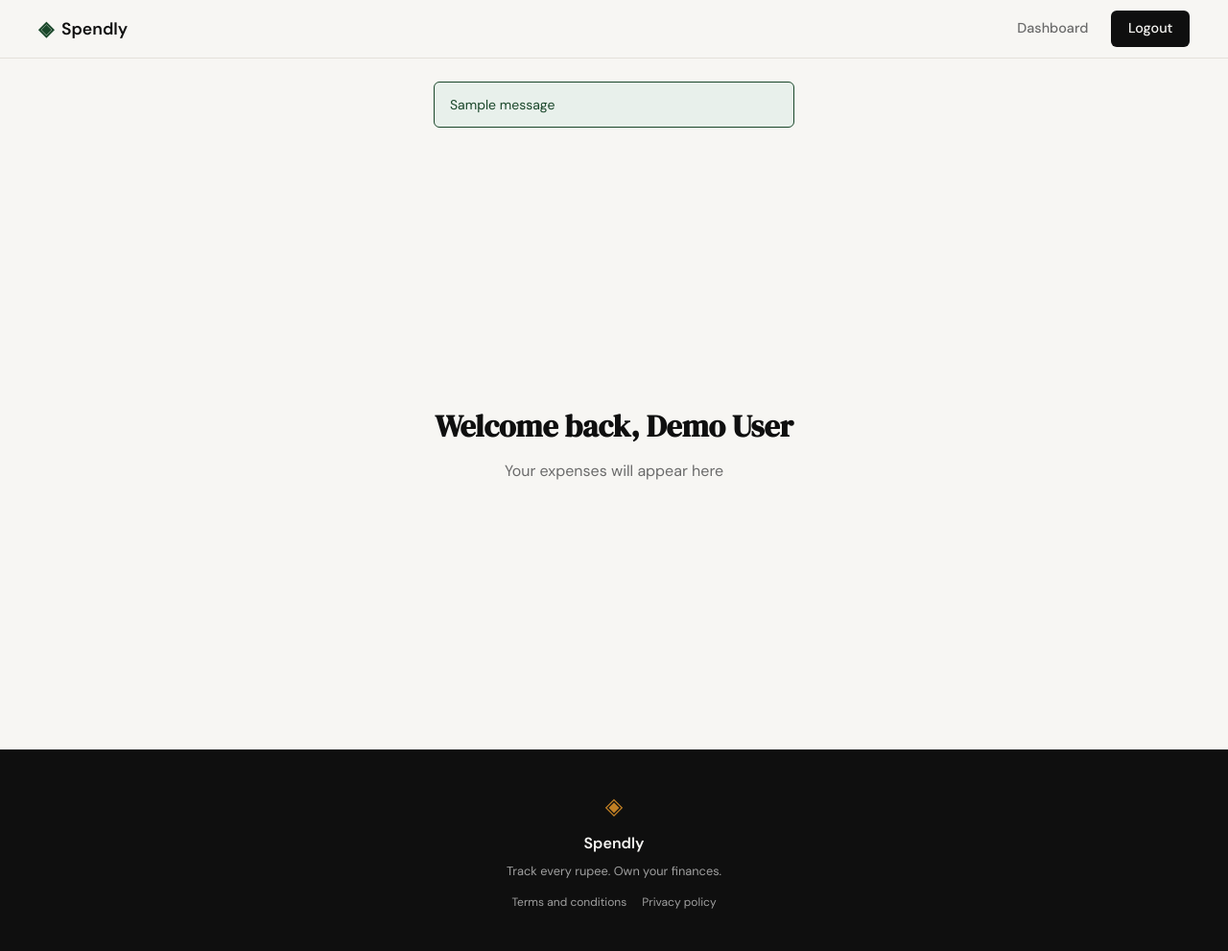
After one commit to Shantanu-0101/Spendly-Expense_tracker, a Flask app: page /dashboard in a window 1280 px wide. The commit adds this page. Shown: the whole page at 96% size. Run offline with Flask 3, Linux system fonts and the light colour scheme; a user stored in the database is signed in; one stand-in notice (Sample message) is shown.

Commit message:
add login logout

```diff
--- a/app.py
+++ b/app.py
@@ -1,12 +1,32 @@
-from flask import Flask, render_template
+import os
+import functools
+import sqlite3
+
+from flask import Flask, render_template, request, redirect, url_for, flash, session
+from werkzeug.security import generate_password_hash, check_password_hash
 
 from database.db import get_db, init_db, seed_db
 
 app = Flask(__name__)
+app.secret_key = os.environ.get("SECRET_KEY", "dev-fallback-key")
 
 with app.app_context():
     init_db()
     seed_db()
+
+
+# ------------------------------------------------------------------ #
+# Auth decorator                                                      #
+# ------------------------------------------------------------------ #
+
+def login_required(f):
+    @functools.wraps(f)
+    def decorated(*args, **kwargs):
+        if session.get("user_id") is None:
+            flash("Please sign in to continue")
+            return redirect(url_for("login"))
+        return f(*args, **kwargs)
+    return decorated
 
 
 # ------------------------------------------------------------------ #
@@ -18,14 +38,82 @@ def landing():
     return render_template("landing.html")
 
 
-@app.route("/register")
+@app.route("/register", methods=["GET", "POST"])
 def register():
-    return render_template("register.html")
+    if session.get("user_id"):
+        return redirect(url_for("dashboard"))
+
+    if request.method == "GET":
+        return render_template("register.html", name="", email="")
+
+    name = request.form.get("name", "").strip()
+    email = request.form.get("email", "").strip()
+    password = request.form.get("password", "")
+
+    error = None
+    if not name:
+        error = "Name is required"
+    elif "@" not in email:
+        error = "A valid email address is required"
+    elif len(password) < 8:
+        error = "Password must be at least 8 characters"
+
+    if error:
+        return render_template("register.html", error=error, name=name, email=email)
+
+    conn = get_db()
+    try:
+        conn.execute(
+            "INSERT INTO users (name, email, password_hash) VALUES (?, ?, ?)",
+            (name, email, generate_password_hash(password)),
+        )
+        conn.commit()
+    except sqlite3.IntegrityError:
+        conn.close()
+        return render_template(
+            "register.html",
+            error="An account with this email already exists",
+            name=name,
+            email=email,
+        )
+    conn.close()
+
+    flash("Account created — please sign in")
+    return redirect(url_for("login"))
 
 
-@app.route("/login")
+@app.route("/login", methods=["GET", "POST"])
 def login():
-    return render_template("login.html")
+    if session.get("user_id"):
+        return redirect(url_for("dashboard"))
+
+    if request.method == "GET":
+        return render_template("login.html", email="")
+
+    email = request.form.get("email", "").strip()
+    password = request.form.get("password", "")
+
+    if not email or not password:
+        return render_template("login.html", error="Invalid email or password", email=email)
+
+    conn = get_db()
+    user = conn.execute(
+        "SELECT id, name, password_hash FROM users WHERE email = ?", (email,)
+    ).fetchone()
+    conn.close()
+
+    if not user or not check_password_hash(user["password_hash"], password):
+        return render_template("login.html", error="Invalid email or password", email=email)
+
+    session["user_id"] = user["id"]
+    session["user_name"] = user["name"]
+    return redirect(url_for("dashboard"))
+
+
+@app.route("/dashboard")
+@login_required
+def dashboard():
+    return render_template("dashboard.html", name=session["user_name"])
 
 
 @app.route("/terms")
@@ -38,31 +126,37 @@ def privacy():
     return render_template("privacy.html")
 
 
+@app.route("/logout")
+@login_required
+def logout():
+    session.clear()
+    return redirect(url_for("landing"))
+
+
 # ------------------------------------------------------------------ #
 # Placeholder routes — students will implement these                  #
 # ------------------------------------------------------------------ #
 
-@app.route("/logout")
-def logout():
-    return "Logout — coming in Step 3"
-
-
 @app.route("/profile")
+@login_required
 def profile():
     return "Profile page — coming in Step 4"
 
 
 @app.route("/expenses/add")
+@login_required
 def add_expense():
     return "Add expense — coming in Step 7"
 
 
 @app.route("/expenses/<int:id>/edit")
+@login_required
 def edit_expense(id):
     return "Edit expense — coming in Step 8"
 
 
 @app.route("/expenses/<int:id>/delete")
+@login_required
 def delete_expense(id):
     return "Delete expense — coming in Step 9"
 
--- a/static/css/style.css
+++ b/static/css/style.css
@@ -536,6 +536,55 @@ a { color: inherit; text-decoration: none; }
 .auth-switch a:hover { text-decoration: underline; }
 
 /* ------------------------------------------------------------------ */
+/* Flash messages                                                      */
+/* ------------------------------------------------------------------ */
+
+.flash-wrapper {
+    max-width: var(--auth-width);
+    margin: 1.5rem auto 0;
+    padding: 0 2rem;
+}
+
+.flash-message {
+    background: var(--accent-light);
+    color: var(--accent);
+    border: 1px solid var(--accent);
+    border-radius: var(--radius-sm);
+    padding: 0.75rem 1rem;
+    font-size: 0.875rem;
+    margin-bottom: 0.5rem;
+}
+
+/* ------------------------------------------------------------------ */
+/* Dashboard                                                           */
+/* ------------------------------------------------------------------ */
+
+.dashboard-section {
+    min-height: calc(100vh - 60px - 100px);
+    display: flex;
+    align-items: center;
+    justify-content: center;
+    padding: 3rem 2rem;
+}
+
+.dashboard-container {
+    text-align: center;
+    max-width: 600px;
+}
+
+.dashboard-title {
+    font-family: var(--font-display);
+    font-size: 2rem;
+    color: var(--ink);
+    margin-bottom: 0.5rem;
+}
+
+.dashboard-subtitle {
+    font-size: 1rem;
+    color: var(--ink-muted);
+}
+
+/* ------------------------------------------------------------------ */
 /* Footer                                                              */
 /* ------------------------------------------------------------------ */
 
--- a/templates/base.html
+++ b/templates/base.html
@@ -19,13 +19,27 @@
                 <span class="brand-name">Spendly</span>
             </a>
             <div class="nav-links">
+                {% if session.get("user_id") %}
+                <a href="{{ url_for('dashboard') }}">Dashboard</a>
+                <a href="{{ url_for('logout') }}" class="nav-cta">Logout</a>
+                {% else %}
                 <a href="{{ url_for('login') }}">Sign in</a>
                 <a href="{{ url_for('register') }}" class="nav-cta">Get started</a>
+                {% endif %}
             </div>
         </div>
     </nav>
 
     <main class="main-content">
+        {% with messages = get_flashed_messages() %}
+        {% if messages %}
+        <div class="flash-wrapper">
+            {% for message in messages %}
+            <div class="flash-message">{{ message }}</div>
+            {% endfor %}
+        </div>
+        {% endif %}
+        {% endwith %}
         {% block content %}{% endblock %}
     </main>
 
--- /dev/null
+++ b/templates/dashboard.html
@@ -0,0 +1,14 @@
+{% extends "base.html" %}
+
+{% block title %}Dashboard — Spendly{% endblock %}
+
+{% block content %}
+
+<section class="dashboard-section">
+    <div class="dashboard-container">
+        <h1 class="dashboard-title">Welcome back, {{ name }}</h1>
+        <p class="dashboard-subtitle">Your expenses will appear here</p>
+    </div>
+</section>
+
+{% endblock %}
--- a/templates/login.html
+++ b/templates/login.html
@@ -22,7 +22,7 @@
                     <label for="email">Email address</label>
                     <input type="email" id="email" name="email"
                            class="form-input" placeholder="nitish@example.com"
-                           required autofocus>
+                           value="{{ email }}" required autofocus>
                 </div>
                 <div class="form-group">
                     <label for="password">Password</label>
--- a/templates/register.html
+++ b/templates/register.html
@@ -22,13 +22,13 @@
                     <label for="name">Full name</label>
                     <input type="text" id="name" name="name"
                            class="form-input" placeholder="Nitish Kumar"
-                           required autofocus>
+                           value="{{ name }}" required autofocus>
                 </div>
                 <div class="form-group">
                     <label for="email">Email address</label>
                     <input type="email" id="email" name="email"
                            class="form-input" placeholder="nitish@example.com"
-                           required>
+                           value="{{ email }}" required>
                 </div>
                 <div class="form-group">
                     <label for="password">Password</label>
```
Also changed, not shown: .claude/launch.json, .claude/specs/03-login-and-logout.md (added), spendly.db.
